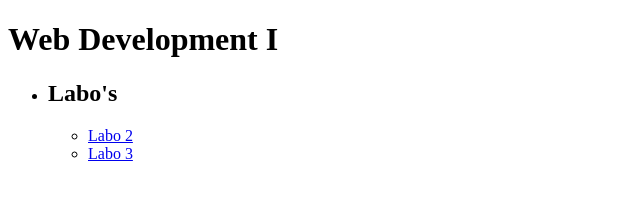
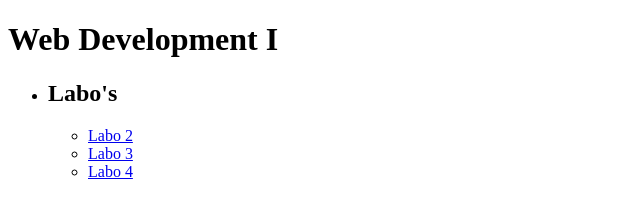
Before and after one commit to ZicoTempelaere/Web-Development1, a plain HTML site: page index.html in a window 1280 px wide. Shown: the full height of the page, 0-640 px from the left. Drawn offline with Linux system fonts and the light colour scheme.

Commit message:
Labo4 toegevoegd in index

```diff
--- a/index.html
+++ b/index.html
@@ -12,6 +12,7 @@
         <ul>
             <li><a href="labo2/index.html">Labo 2</a></li>
             <li><a href="labo3/index.html">Labo 3</a></li>
+            <li><a href="labo4/index.html">Labo 4</a></li>
         </ul>
     </li>
 </ul>
```
